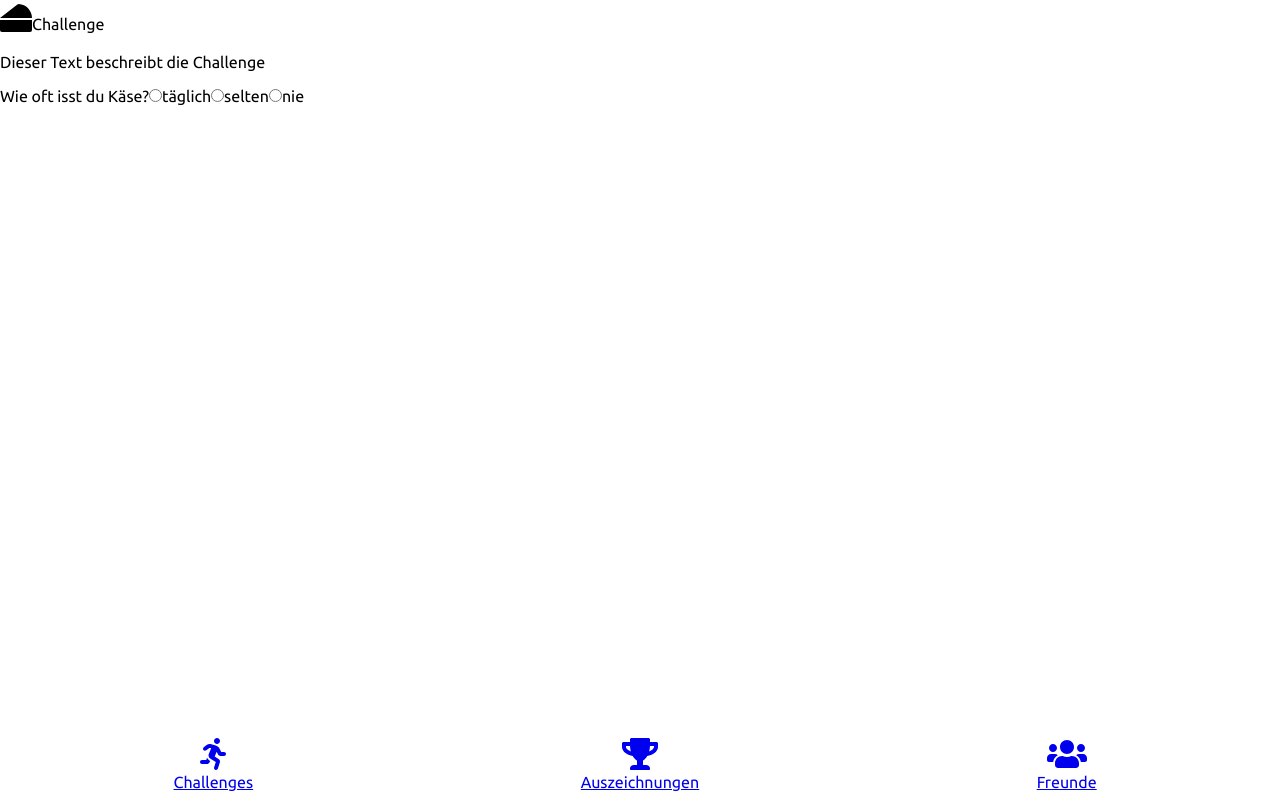
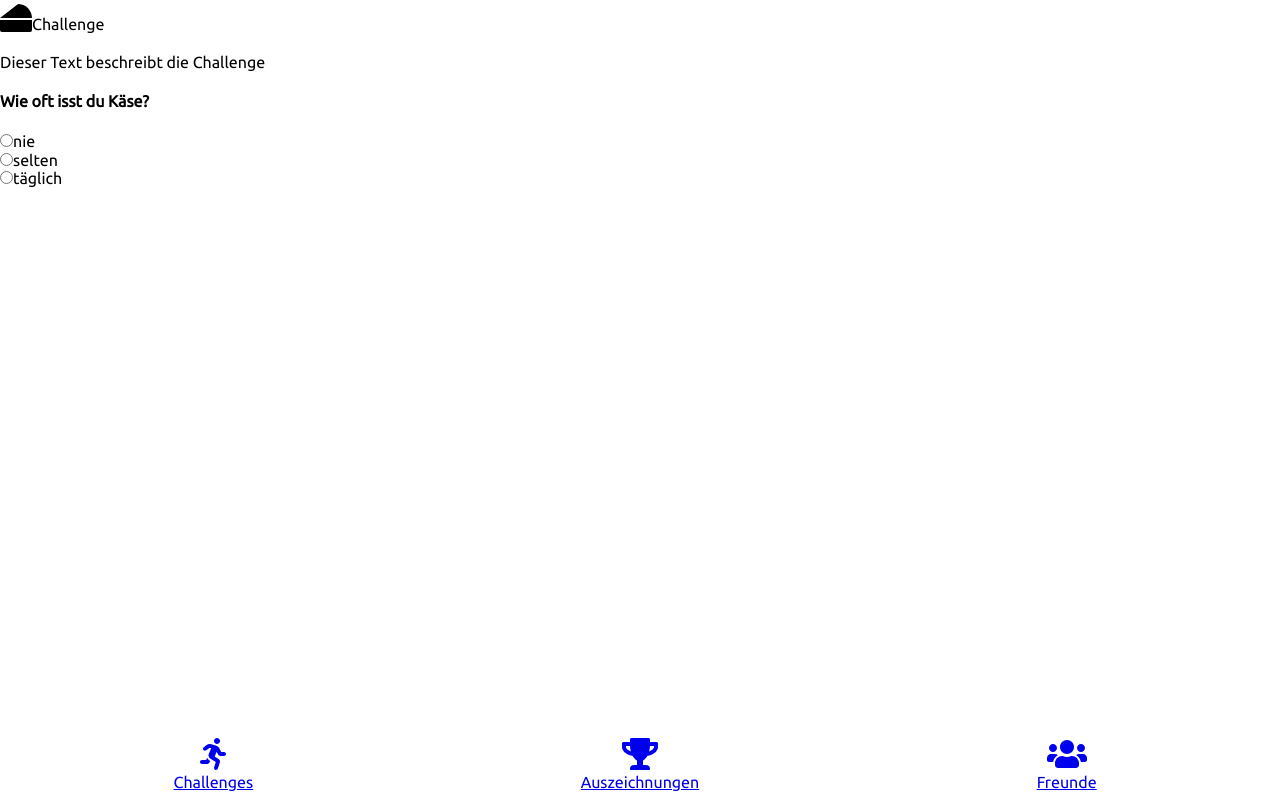
Before and after one commit to janrothen/bernhackt2019, an Angular app in the folder code/frontend/suffi/: page /challenge/1 in a window 1280 px wide. Built offline with nearby package versions, Linux system fonts and the light colour scheme.

Commit message:
updated challenge detail view

```diff
--- a/code/frontend/suffi/src/app/pages/challenge/challenge.component.html
+++ b/code/frontend/suffi/src/app/pages/challenge/challenge.component.html
@@ -5,8 +5,23 @@
 
 <p>{{ challenge.info }}</p>
 
-<span>{{ challenge.question }}</span>
-<label *ngFor="let option of challenge.options; let i = index">
+<h4>{{ challenge.question }}</h4>
+<label *ngFor="let option of challenge.options; let i = index" class="option">
   <input type="radio" name="current" [value]="i" [(ngModel)]="current">
   <span>{{ option.title }}</span>
 </label>
+
+<div *ngIf="current == 0">
+  sehr gut
+</div>
+<div *ngIf="current > 0">
+  <h4>Welches Ziel strebst du an?</h4>
+  <label *ngFor="let option of challenge.options; let i = index" class="option">
+    <input type="radio" name="goal" [value]="i" [(ngModel)]="goal">
+    <span>{{ option.title }}</span>
+  </label>
+  <div *ngIf="goal != null">
+    <p>Wenn du dieses Ziel erreichst, sparst du pro Jahr {{ challenge.options[current].co2 - challenge.options[goal].co2 }} kg CO2</p>
+    <button type="button" name="button">Challenge starten!</button>
+  </div>
+</div>
--- a/code/frontend/suffi/src/app/pages/challenge/challenge.component.scss
+++ b/code/frontend/suffi/src/app/pages/challenge/challenge.component.scss
@@ -0,0 +1,4 @@
+.option {
+  display: block;
+  cursor: pointer;
+}
--- a/code/frontend/suffi/src/app/pages/challenge/challenge.component.ts
+++ b/code/frontend/suffi/src/app/pages/challenge/challenge.component.ts
@@ -11,7 +11,8 @@ import Utils from './../../utility/utils';
 export class ChallengeComponent implements OnInit {
   private challenge: any;
   private icon: any;
-  private current: any;
+  private current: number;
+  private goal: number;
 
   constructor(
     private route: ActivatedRoute,
@@ -27,9 +28,9 @@ export class ChallengeComponent implements OnInit {
       info: 'Dieser Text beschreibt die Challenge',
       question: 'Wie oft isst du Käse?',
       options: [
-        {title: 'täglich', co2: '400'},
+        {title: 'nie', co2: '0'},
         {title: 'selten', co2: '200'},
-        {title: 'nie', co2: '0'}
+        {title: 'täglich', co2: '400'}
       ]
     }
 
```
